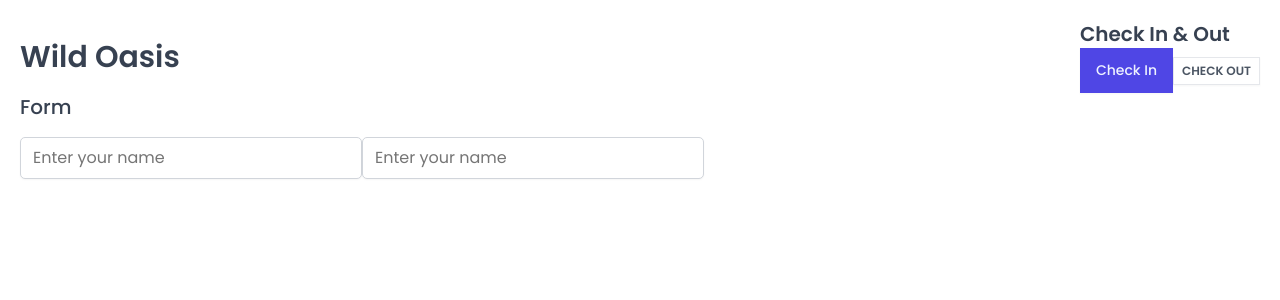
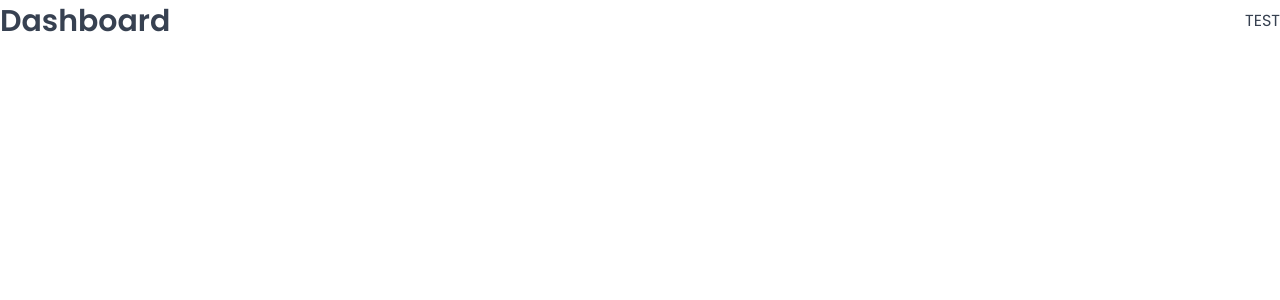
Before and after one commit to onkar-03/The-Wild-Oasis, a React (Vite) app: page /dashboard in a window 1280 px wide. Shown: the top 300 px of the page. Built offline with nearby package versions, Linux system fonts and the light colour scheme; a web font is replaced by a local one.

Commit message:
Setting up Page Routes

```diff
--- a/src/App.jsx
+++ b/src/App.jsx
@@ -1,57 +1,32 @@
-import styled from 'styled-components';
+import { BrowserRouter, Navigate, Route, Routes } from 'react-router-dom';
 import GlobalStyles from './styles/GlobalStyles.js';
-import Button from './ui/Button.jsx';
-import Input from './ui/Input.jsx';
-import Heading from './ui/Heading.jsx';
-import Row from './ui/Row.jsx';
 
-// H1 styled component for the heading
-const H1 = styled.h1`
-  font-size: 30px;
-  font-weight: 600;
-`;
-
-// Styled component for the main app container
-const StyledApp = styled.div`
-  /* background-color: orangered;s */
-  padding: 20px;
-`;
+import Dashboard from './pages/Dashboard.jsx';
+import Bookings from './pages/Bookings.jsx';
+import Cabins from './pages/Cabins.jsx';
+import Users from './pages/Users.jsx';
+import Settings from './pages/Settings.jsx';
+import Account from './pages/Account.jsx';
+import Login from './pages/Login.jsx';
+import PageNotFound from './pages/PageNotFound.jsx';
 
 function App() {
   return (
     <>
       <GlobalStyles />
-      <StyledApp>
-        <Row type='horizontal'>
-          <Heading as='h1'>Wild Oasis</Heading>
-          <div>
-            <Heading as='h2'>Check In & Out</Heading>
-            <Button
-              variation='primary'
-              size='medium'
-              onClick={() => alert('Check In!!')}
-            >
-              Check In
-            </Button>
-            <Button
-              variation='secondary'
-              size='small'
-              onClick={() => alert('Check Out!!')}
-            >
-              Check Out
-            </Button>
-          </div>
-        </Row>
-
-        {/* Didnt give type 'vertical' as its already set as defualt prop in Row Styled Component Props */}
-        <Row>
-          <Heading as='h3'>Form</Heading>
-          <form>
-            <Input type='text' placeholder='Enter your name' />
-            <Input type='text' placeholder='Enter your name' />
-          </form>
-        </Row>
-      </StyledApp>
+      <BrowserRouter>
+        <Routes>
+          <Route index element={<Navigate replace to='dashboard' />} />
+          <Route path='dashboard' element={<Dashboard />} />
+          <Route path='bookings' element={<Bookings />} />
+          <Route path='cabins' element={<Cabins />} />
+          <Route path='users' element={<Users />} />
+          <Route path='settings' element={<Settings />} />
+          <Route path='account' element={<Account />} />
+          <Route path='login' element={<Login />} />
+          <Route path='*' element={<PageNotFound />} />
+        </Routes>
+      </BrowserRouter>
     </>
   );
 }
```
